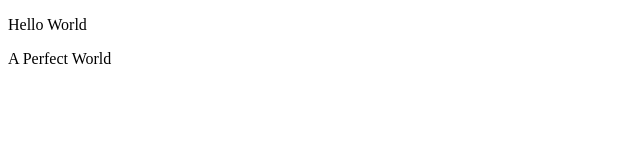
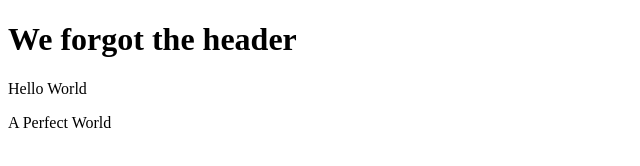
Before and after one commit to lonecopy1/coding, a plain HTML site: page index.html in a window 1280 px wide. Shown: the whole page, without its empty margins (0-640 px from the left). Drawn offline with Linux system fonts and the light colour scheme.

Commit message:
Added header

```diff
--- a/index.html
+++ b/index.html
@@ -4,6 +4,7 @@
         <meta charset="UTF-8">
     </head>
     <body>
+        <h1>We forgot the header</h1>
         <p>Hello World</p>
         <p>A Perfect World</p>
     </body>
```
